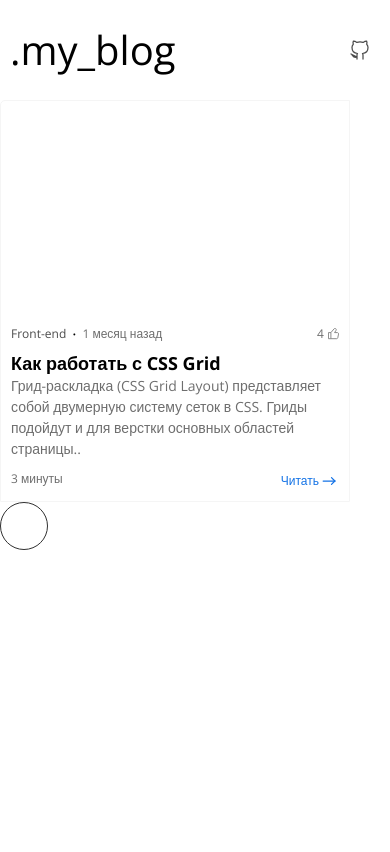
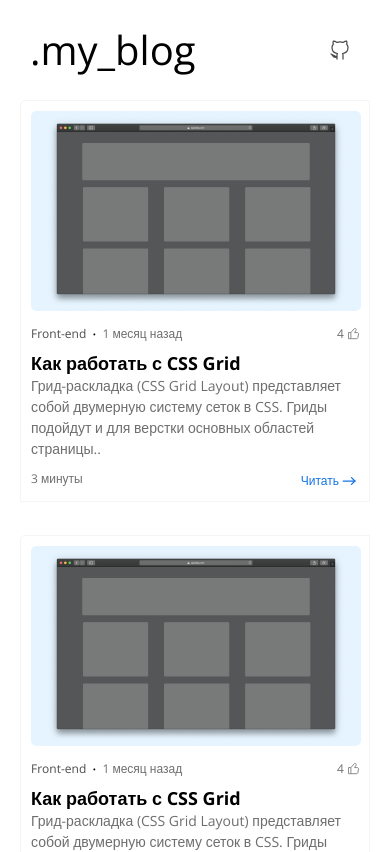
Before and after one commit to d-v-developer/blog-next-js, a Next.js app: page / in a window 390 px wide. Shown: the top 852 px of the page. Built offline with nearby package versions, Linux system fonts and the light colour scheme.

Commit message:
added Navbar, responsive design

```diff
--- /dev/null
+++ b/app/components/Navbar/NavBar.props.ts
@@ -0,0 +1,3 @@
+import { HTMLAttributes } from "react"
+
+export type NavBarProps = HTMLAttributes<HTMLDivElement>
--- /dev/null
+++ b/app/components/Navbar/Navbar.module.css
@@ -0,0 +1,11 @@
+.nav {
+    display: grid;
+    grid-template-columns: 1fr auto;
+    padding: 23px 10px;
+}
+
+.logo {
+    font-size: 40px;
+    font-weight: 300;
+    line-height: 54.47px;
+}
--- /dev/null
+++ b/app/components/Navbar/Navbar.tsx
@@ -0,0 +1,18 @@
+import React from 'react';
+import styles from './Navbar.module.css';
+import { Link } from '../Link/Link';
+import GitHubIcon from '../../../public/github-icon.svg';
+import { GITHUB_URL } from '@/app/layout';
+import { NavBarProps } from './NavBar.props';
+import cn from 'classnames';
+
+export const Navbar = ({ className, ...props }: NavBarProps): JSX.Element => {
+	return (
+		<div className={cn(className, styles.nav)} {...props}>
+			<span className={styles.logo}>.my_blog</span>
+			<Link href={GITHUB_URL} target="_blank" rel="noopener noreferrer">
+				<GitHubIcon />
+			</Link>
+		</div>
+	);
+};
--- a/app/components/Post/Post.tsx
+++ b/app/components/Post/Post.tsx
@@ -24,7 +24,7 @@ export const Post = ({
 			<div
 				className={styles.img}
 				style={{
-					backgroundImage: `${image}`,
+					backgroundImage: `url(./${image})`,
 					backgroundSize: 'cover',
 					backgroundRepeat: 'no-repeat',
 				}}
--- a/app/layout.tsx
+++ b/app/layout.tsx
@@ -1,9 +1,9 @@
 import type { Metadata } from 'next';
 import { Open_Sans } from 'next/font/google';
 import './globals.css';
+import { Navbar } from './components/Navbar/Navbar';
+import cn from 'classnames';
 import styles from './page.module.css';
-import GitHubIcon from '../public/github-icon.svg';
-import { Link } from './components/Link/Link';
 
 export const GITHUB_URL = 'https://github.com/d-v-developer';
 
@@ -24,18 +24,9 @@ export default function RootLayout({
 }>): JSX.Element {
 	return (
 		<html lang="ru">
-			<body className={inter.className}>
-				<nav className={styles.nav}>
-					<span className={styles.logo}>.my_blog</span>
-					<Link
-						href={GITHUB_URL}
-						target="_blank"
-						rel="noopener noreferrer"
-					>
-						<GitHubIcon />
-					</Link>
-				</nav>
-				{children}
+			<body className={cn(inter.className, styles.wrapper)}>
+				<Navbar className={styles.navbar} />
+				<div className={styles.body}>{children}</div>
 			</body>
 		</html>
 	);
--- a/app/page.module.css
+++ b/app/page.module.css
@@ -1,11 +1,41 @@
-.nav {
-    display: flex;
-    justify-content: space-between;
-    padding: 23px 10px;
+.wrapper {
+    display: grid;
+    grid-template-columns: auto minmax(750px, 1200px) auto;
+    grid-template-areas:
+        ". navbar ."
+        ". body .";
 }
 
-.logo {
-    font-size: 40px;
-    font-weight: 300;
-    line-height: 54.47px;
+.navbar {
+    grid-area: navbar;
 }
+
+.body {
+    grid-area: body;
+}
+
+.posts {
+    display: grid;
+    grid-template-columns: repeat(3, 1fr);
+    gap: 33px;
+}
+
+@media (max-width: 1200px) {
+    .wrapper {
+        grid-template-columns: auto minmax(350px, 750px) auto;
+    }
+
+    .posts {
+        grid-template-columns: repeat(2, 1fr);
+    }
+}
+
+@media (max-width: 750px) {
+    .wrapper {
+        grid-template-columns: auto 350px auto;
+    }
+
+    .posts {
+        grid-template-columns: 1fr;
+    }
+}
--- a/app/page.tsx
+++ b/app/page.tsx
@@ -1,18 +1,15 @@
-import { Heading } from './components/Heading/Heading';
-import { InfoText } from './components/InfoText/InfoText';
-import { Like } from './components/Like/Like';
-import { Separator } from './components/Separator/Separator';
-import styles from './page.module.css';
-import { Paragraph } from './components/Paragraph/Paragraph';
-import ArrowIcon from '../public/arrow.svg';
-import { Link } from './components/Link/Link';
 import { PostLike } from './components/PostLikeManager/PostLikeManager';
 import { Post } from './components/Post/Post';
+import { PostProps } from './components/Post/Post.props';
+import styles from './page.module.css';
 
 export default function Home(): JSX.Element {
 	return (
-		<>
+		<div className={styles.posts}>
+			{[...Array(8)].map((p: PostProps, i: number) => {
+				return (
 					<Post
+						key={i}
 						image="mini.png"
 						category="Front-end"
 						published="1 месяц назад"
@@ -23,7 +20,9 @@ export default function Home(): JSX.Element {
 							верстки основных областей страницы.."
 						readingTime="3 минуты"
 					/>
+				);
+			})}
 			<PostLike />
-		</>
+		</div>
 	);
 }
```
Also changed, not shown: 1 other file (tests, documents, lock files or other folders). Lines whose indentation alone changed are shown as unchanged.
